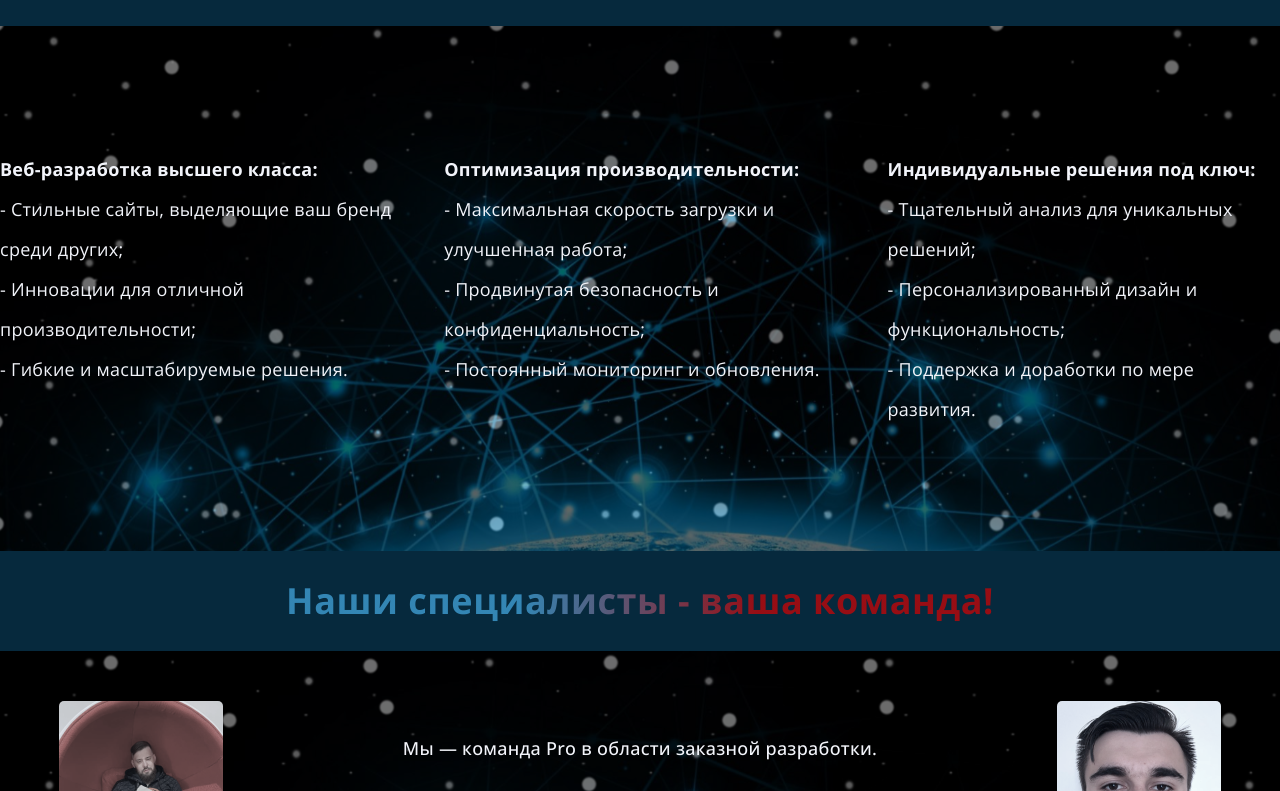
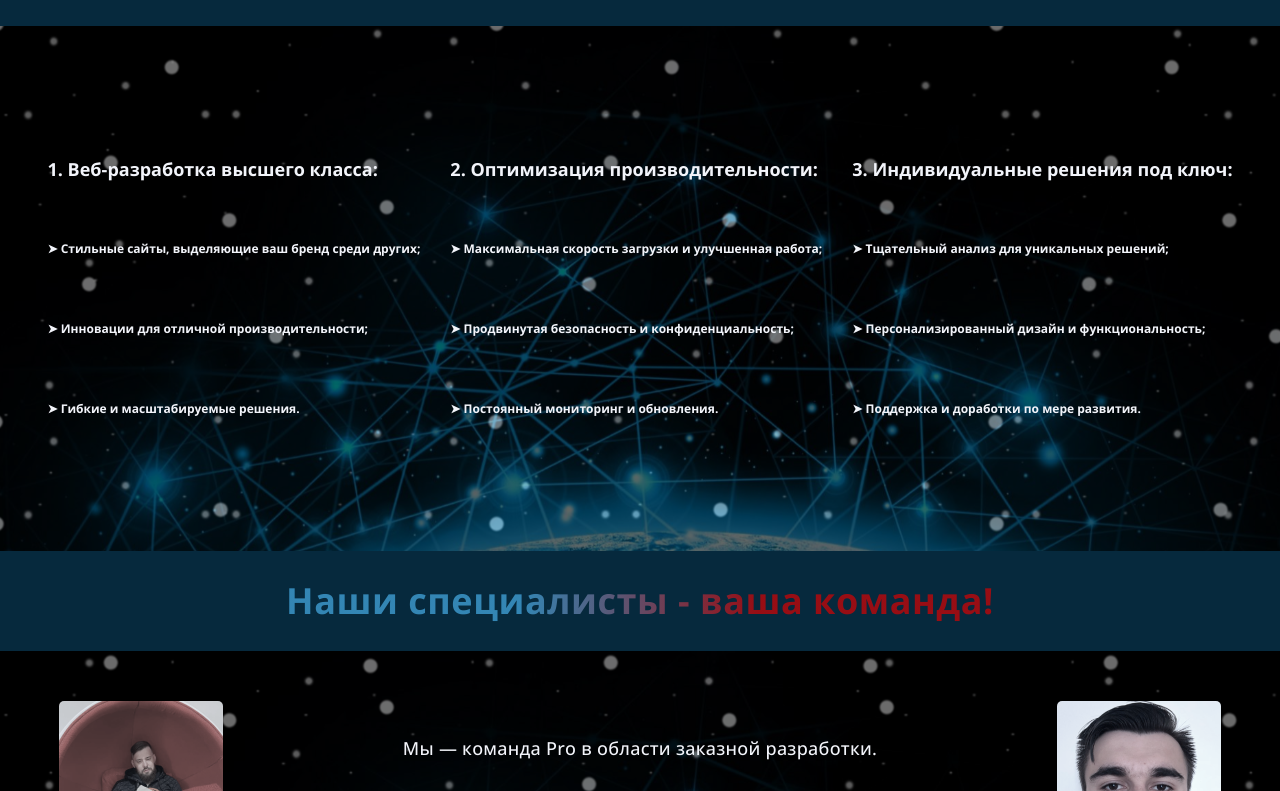
Before and after one commit to MichaelKopchenov/fast-digital-decision, a React (Create React App) app: page / in a window 1280 px wide. Shown: the part 1489-2280 px from the top of the page. Built offline with nearby package versions, Linux system fonts and the light colour scheme.

Commit message:
Version 1.2 Final

```diff
--- a/src/components/About/About.css
+++ b/src/components/About/About.css
@@ -26,13 +26,15 @@
 }
 
 .about__container-grid-ul-li {
-    font-size: 18px;
-    line-height: 40px;
-    letter-spacing: .015em;
+    font-size: 12px;
+    line-height: 80px;
+    letter-spacing: .001em;
+    font-weight: 600;
 }
 
 .about__container-grid-ul-li:nth-child(1) {
-    font-weight: 700;
+    font-size: 18px;
+    font-weight: 800;
 }
 
 @media screen and (max-width: 768px) {
--- a/src/components/Footer/Footer.jsx
+++ b/src/components/Footer/Footer.jsx
@@ -1,16 +1,16 @@
 import React from 'react';
-import LogoVk from '../../images/logovk.png';
+// import LogoVk from '../../images/logovk.png';
 import LogoT from '../../images/logot.png';
-import Logowa from '../../images/logowa.png';
+// import Logowa from '../../images/logowa.png';
 import {
     CONTACTS,
     TELEFHONE,
     NUMBER,
-    VK,
-    WHATSAPP,
+    // VK,
+    // WHATSAPP,
     TELEGRAM,
-    URL_VK,
-    URL_WHATSAPP,
+    // URL_VK,
+    // URL_WHATSAPP,
     URL_TELEGRAM
 } from '../../utils/constants';
 import './Footer.css';
@@ -76,7 +76,7 @@ function Footer() {
                         </span>
             </h3>
             <ul className='footer__ul'>
-                <li className='footer__li'>
+                {/* <li className='footer__li'>
                     <img
                         src={LogoVk}
                         alt="Вкнотакте"
@@ -105,7 +105,7 @@ function Footer() {
                     >
                         {WHATSAPP}
                     </a>
-                </li>
+                </li> */}
                 <li className='footer__li'>
                     <img
                         src={LogoT}
--- a/src/utils/constants.js
+++ b/src/utils/constants.js
@@ -1,17 +1,17 @@
-const ABOUT_TEXT_ONE = 'Веб-разработка высшего класса:';
-const ABOUT_TEXT_TWO = '- Стильные сайты, выделяющие ваш бренд среди других;';
-const ABOUT_TEXT_THREE = '- Инновации для отличной производительности;';
-const ABOUT_TEXT_FOUR = '- Гибкие и масштабируемые решения.';
+const ABOUT_TEXT_ONE = '1. Веб-разработка высшего класса:';
+const ABOUT_TEXT_TWO = '➤ Стильные сайты, выделяющие ваш бренд среди других;';
+const ABOUT_TEXT_THREE = '➤ Инновации для отличной производительности;';
+const ABOUT_TEXT_FOUR = '➤ Гибкие и масштабируемые решения.';
 
-const ABOUT_TEXT_FIVE = 'Оптимизация производительности:';
-const ABOUT_TEXT_SIX = '- Максимальная скорость загрузки и улучшенная работа;';
-const ABOUT_TEXT_SEVEN = '- Продвинутая безопасность и конфиденциальность;';
-const ABOUT_TEXT_EIGHT = '- Постоянный мониторинг и обновления.';
+const ABOUT_TEXT_FIVE = '2. Оптимизация производительности:';
+const ABOUT_TEXT_SIX = '➤ Максимальная скорость загрузки и улучшенная работа;';
+const ABOUT_TEXT_SEVEN = '➤ Продвинутая безопасность и конфиденциальность;';
+const ABOUT_TEXT_EIGHT = '➤ Постоянный мониторинг и обновления.';
 
-const ABOUT_TEXT_NINE = 'Индивидуальные решения под ключ:';
-const ABOUT_TEXT_TEN = '- Тщательный анализ для уникальных решений;';
-const ABOUT_TEXT_ELEWEN = '- Персонализированный дизайн и функциональность;';
-const ABOUT_TEXT_TWELVE = '- Поддержка и доработки по мере развития.';
+const ABOUT_TEXT_NINE = '3. Индивидуальные решения под ключ:';
+const ABOUT_TEXT_TEN = '➤ Тщательный анализ для уникальных решений;';
+const ABOUT_TEXT_ELEWEN = '➤ Персонализированный дизайн и функциональность;';
+const ABOUT_TEXT_TWELVE = '➤ Поддержка и доработки по мере развития.';
 
 const BANNER_TEXT_ONE = 'Ваш бизнес — наше вдохновение! Ваш успех — наша цель!';
 const BANNER_TEXT_TWO = 'Ваш успех начинается здесь!';
```
